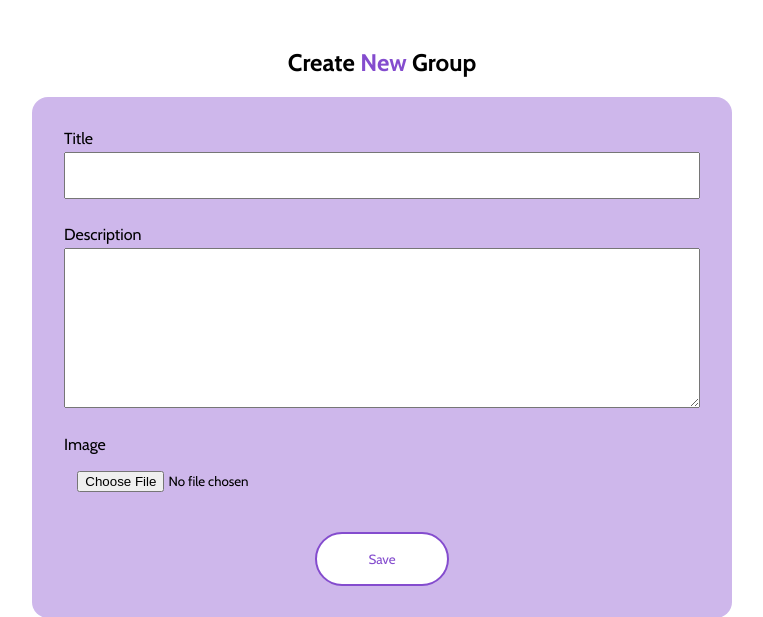
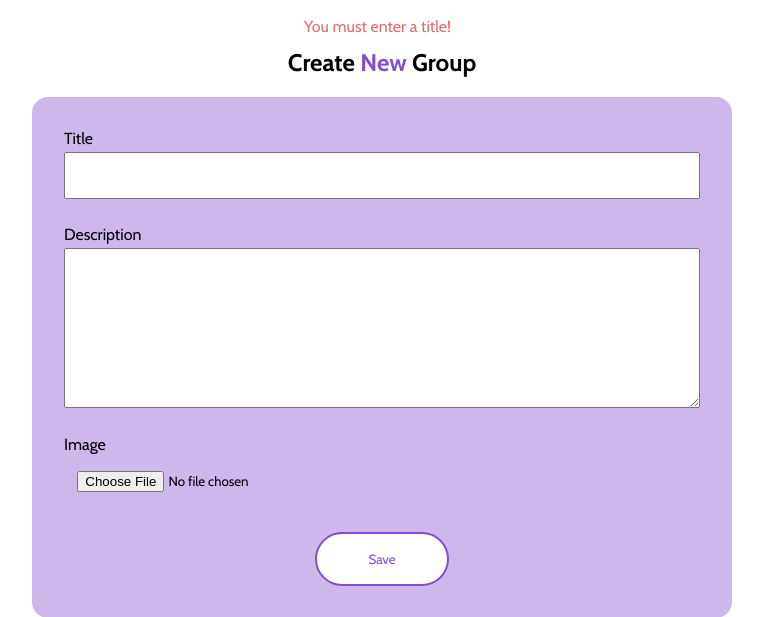
Before and after one commit to Group-2-F21-Web-Systems-Development/contact-me, a PHP site: the page made by create-alter-group.php in a window 1280 px wide. Shown: the part 80-697 px from the top of the page, without its empty margins (258-1021 px from the left). Run offline with PHP 8.4, Linux system fonts and the light colour scheme; a user stored in the database is signed in.

Commit message:
fixed error handling on new group case

```diff
--- a/create-alter-group.php
+++ b/create-alter-group.php
@@ -64,12 +64,6 @@
   <section id="edit-form">
     <h1><span>Edit Group:</span> <?php echo($title); ?></h1>
     <?php
-      if (isset($_GET['error'])) {
-        echo "<p id='error'>". $_GET['error'] . "</p>";
-      }
-    ?>
-
-    <?php
         // show group password
         echo("<p id='group-password'><span>group password</span>: $groupPassword</p>");
     ?>
@@ -96,6 +90,7 @@
   <section id="edit-form">
     <h1>Create <span>New</span> Group</h1>
     <form method="post" action="update-group.php?new=true">
+      <?php if (isset($_GET['error'])) { echo "<p id='error-new'>" . $_GET['error'] . "</p>"; } ?>
       <label for="title">Title</label>
       <input id="title" name="title" type="text" value="">
       <label for="description">Description</label>
--- a/src/styles/create-alter-groups.css
+++ b/src/styles/create-alter-groups.css
@@ -99,3 +99,10 @@ input:focus, input:hover, #description:hover, #description:focus {
   left: 17em;
   color: rgb(230, 107, 107);
 }
+
+#error-new {
+  position: absolute;
+  top: -6em;
+  left: 17em;
+  color: rgb(230, 107, 107);
+}
```
